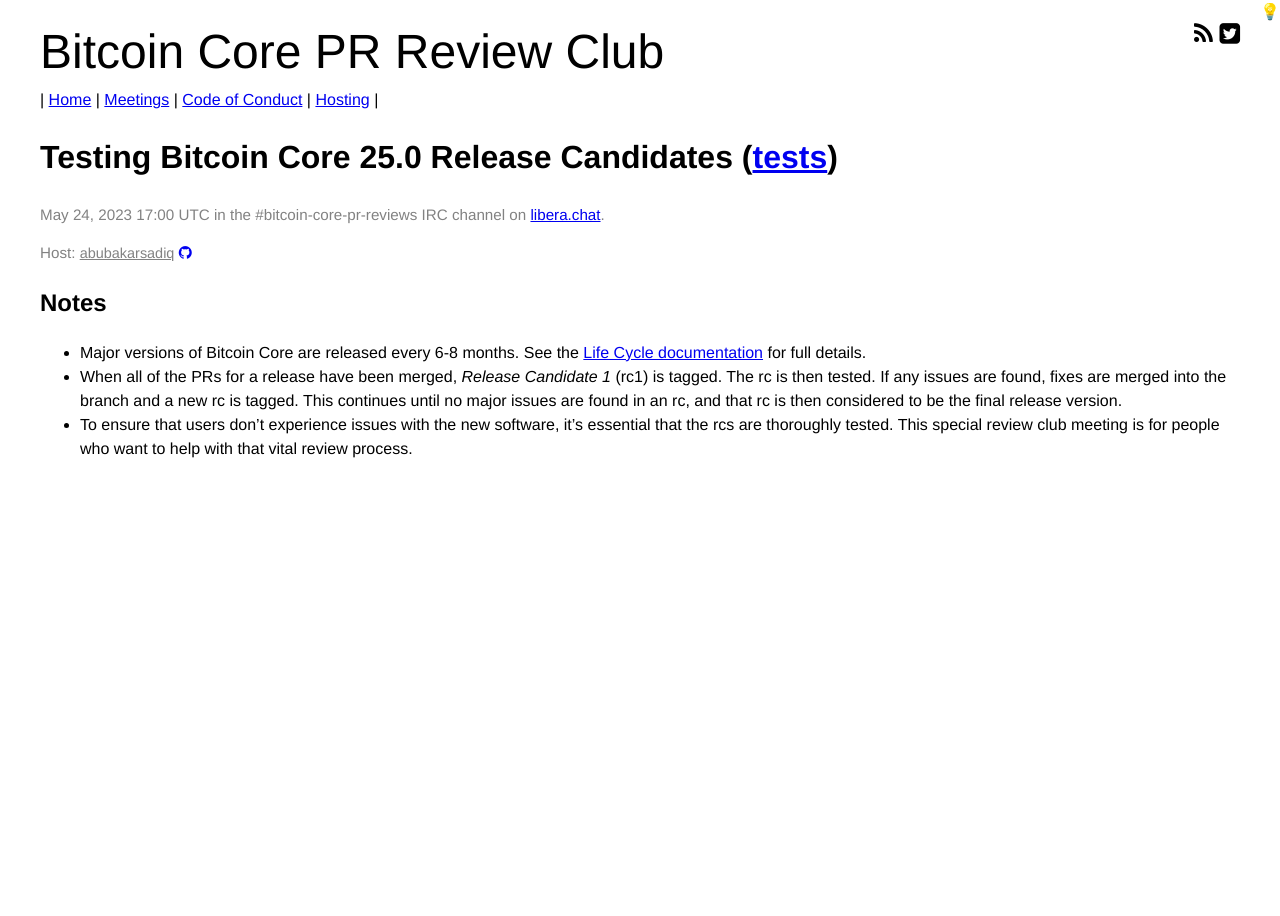
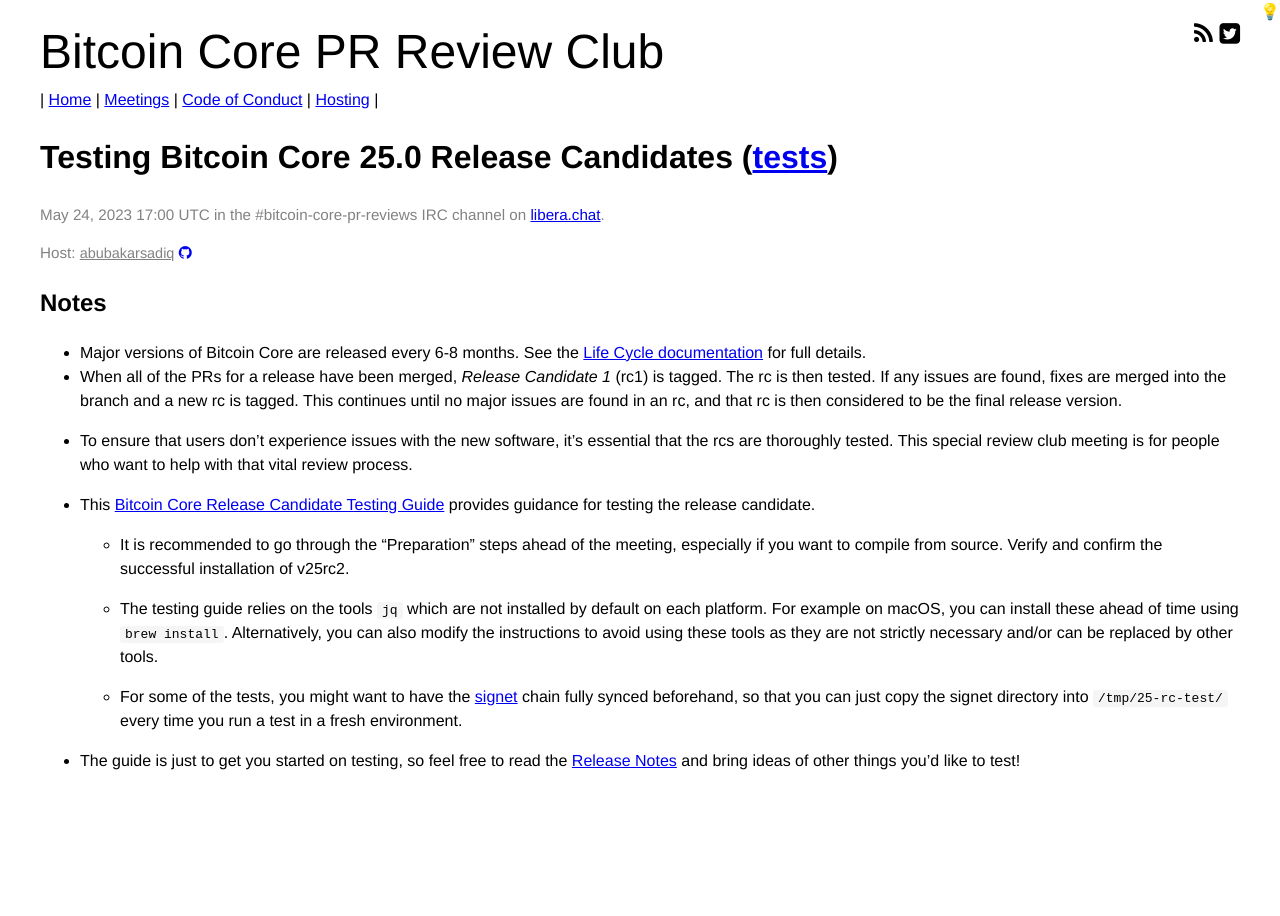
Before and after one commit to bitcoin-core-review-club/website, a Jekyll site: the page built from _posts/2023-05-24-v25-rc-testing.md, in a window 1280 px wide. Built offline with Jekyll 4.4.1, drawn with Linux system fonts in a browser that asks for light colours.

Commit message:
add notes for v25rc-testing

```diff
--- a/_posts/2023-05-24-v25-rc-testing.md
+++ b/_posts/2023-05-24-v25-rc-testing.md
@@ -21,7 +21,17 @@
   essential that the rcs are thoroughly tested. This special review club
   meeting is for people who want to help with that vital review process.
 
+- This [Bitcoin Core Release Candidate Testing
+  Guide](https://github.com/bitcoin-core/bitcoin-devwiki/wiki/25.0-Release-Candidate-Testing-Guide) provides guidance for testing the release candidate.
 
+  - It is recommended to go through the "Preparation" steps ahead of the meeting, especially if you want to compile from source. Verify and confirm the successful installation of v25rc2.
+
+  - The testing guide relies on the tools `jq` which are not installed by default on each platform. For example on macOS, you can install these ahead of time using `brew install`. Alternatively, you can also modify the instructions to avoid using these tools as they are not strictly necessary and/or can be replaced by other tools.
+
+  - For some of the tests, you might want to have the [signet](https://en.bitcoin.it/wiki/Signet) chain fully synced beforehand, so that you can just copy the signet directory into `/tmp/25-rc-test/` every time you run a test in a fresh environment.
+
+- The guide is just to get you started on testing, so feel free to read the [Release Notes](https://github.com/bitcoin-core/bitcoin-devwiki/wiki/25.0-Release-Notes-Draft)
+  and bring ideas of other things you'd like to test!
 <!-- TODO: Add testing guide-->
 
 <!-- TODO: After meeting, uncomment and add meeting log between the irc tags
```
